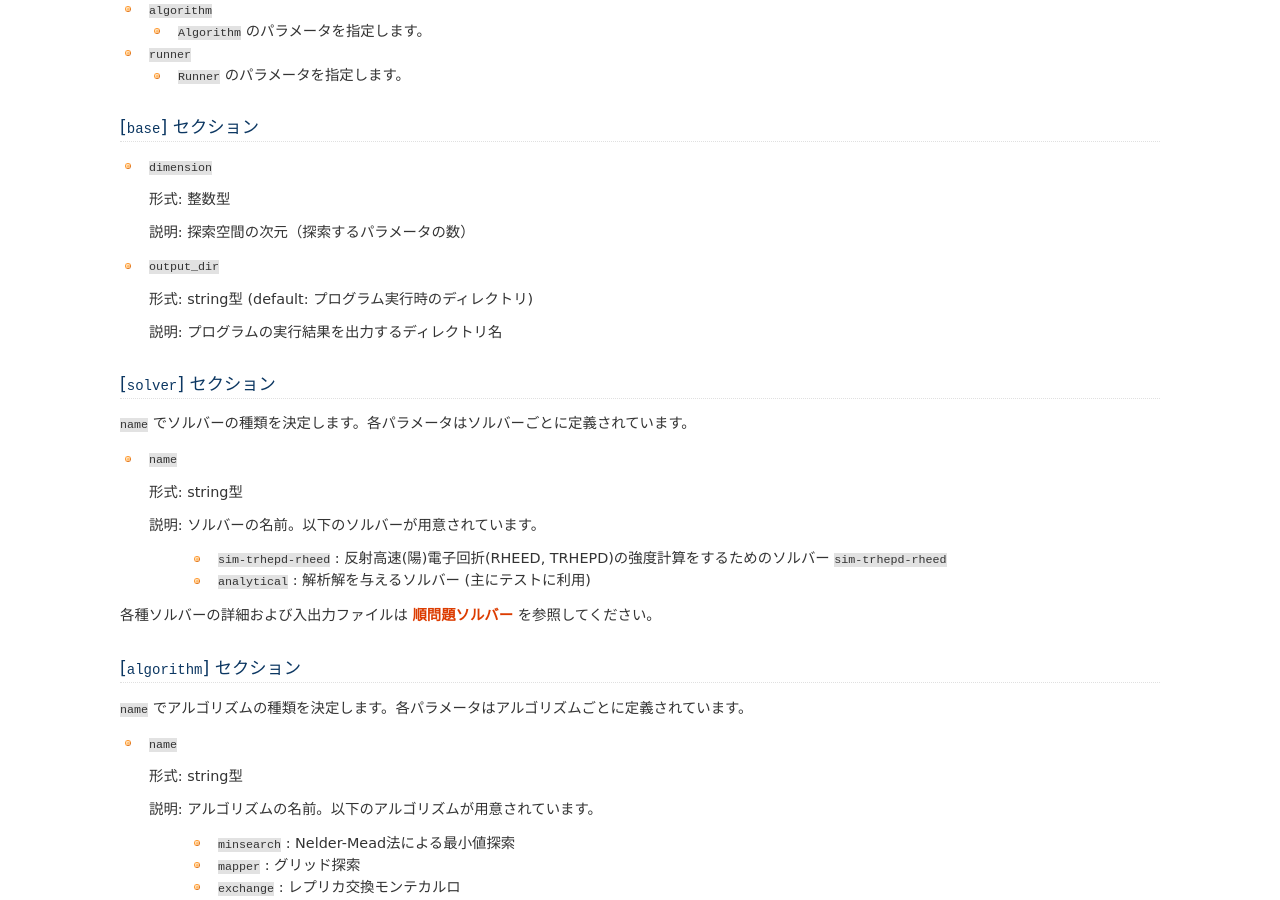
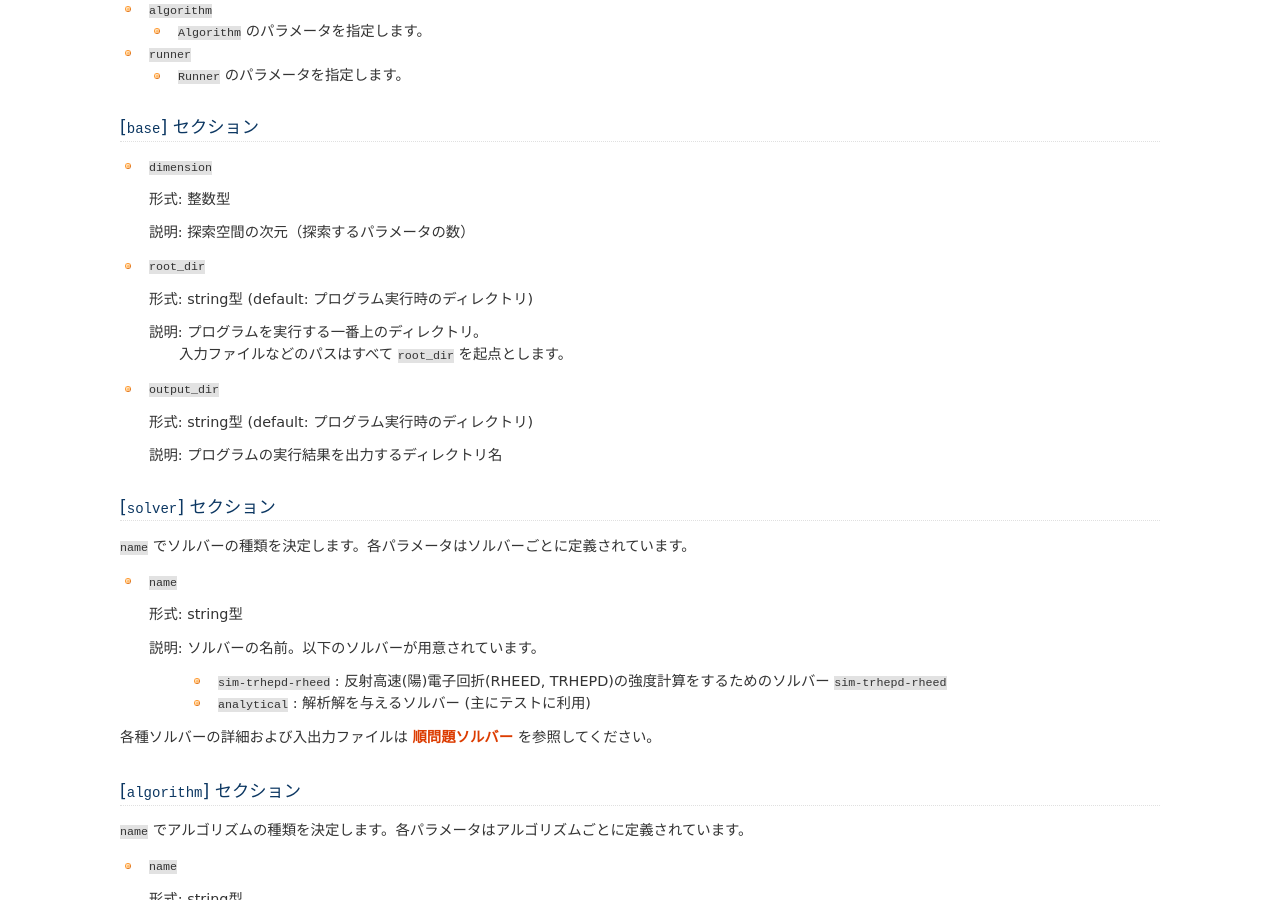
Before and after one commit to issp-center-dev/2DMAT, a Sphinx documentation site: the page built from doc/ja/source/input.rst, in a window 1280 px wide and 900 px high, scrolled down 304 px. Built offline with Sphinx 7.4.7, drawn with Linux system fonts in a browser that asks for light colours.

Commit message:
added docs for `root_dir`

```diff
--- a/doc/en/source/input.rst
+++ b/doc/en/source/input.rst
@@ -29,6 +29,12 @@ The input file consists of the following four sections.
   Format: Integer
 
   Description: Dimension of the search space (number of parameters to search)
+
+- ``root_dir``
+
+  Format: string (default: The directory where the program was executed)
+
+  Description: Name of the root directory. The origin of the relative paths to input files.
 
 - ``output_dir``
 
--- a/doc/ja/source/input.rst
+++ b/doc/ja/source/input.rst
@@ -29,6 +29,13 @@ py2dmat は入力ファイルの形式に `TOML <https://toml.io/ja/>`_ を採
   形式: 整数型
 
   説明: 探索空間の次元（探索するパラメータの数）
+
+- ``root_dir``
+
+  形式: string型 (default: プログラム実行時のディレクトリ)
+
+  説明: プログラムを実行する一番上のディレクトリ。
+        入力ファイルなどのパスはすべて ``root_dir`` を起点とします。
 
 - ``output_dir``
 
```
